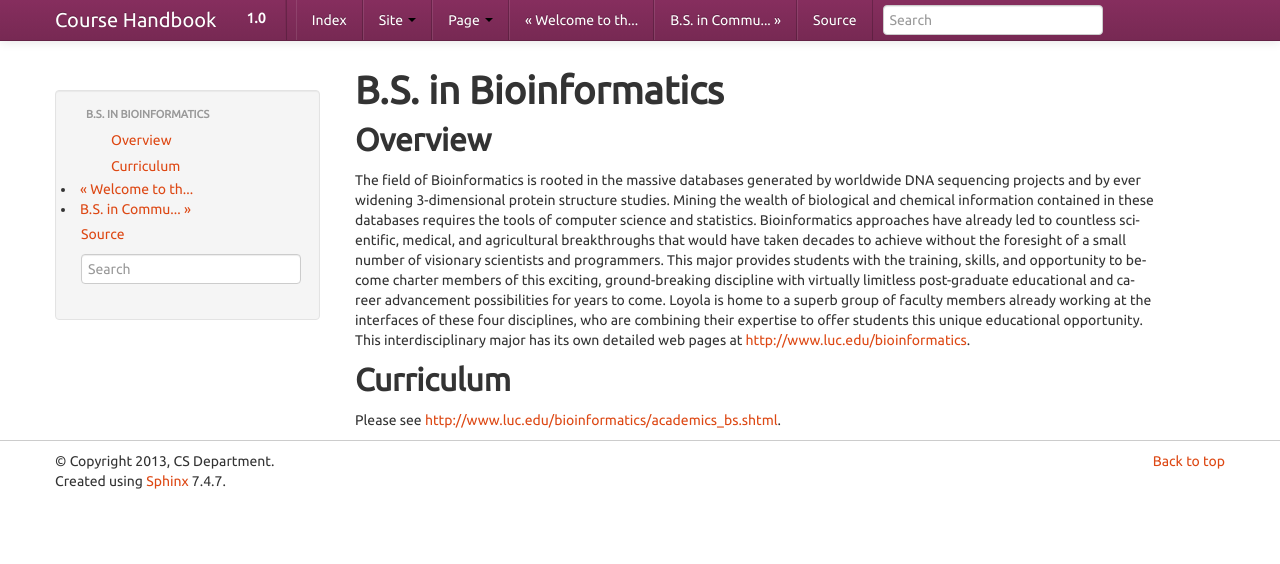
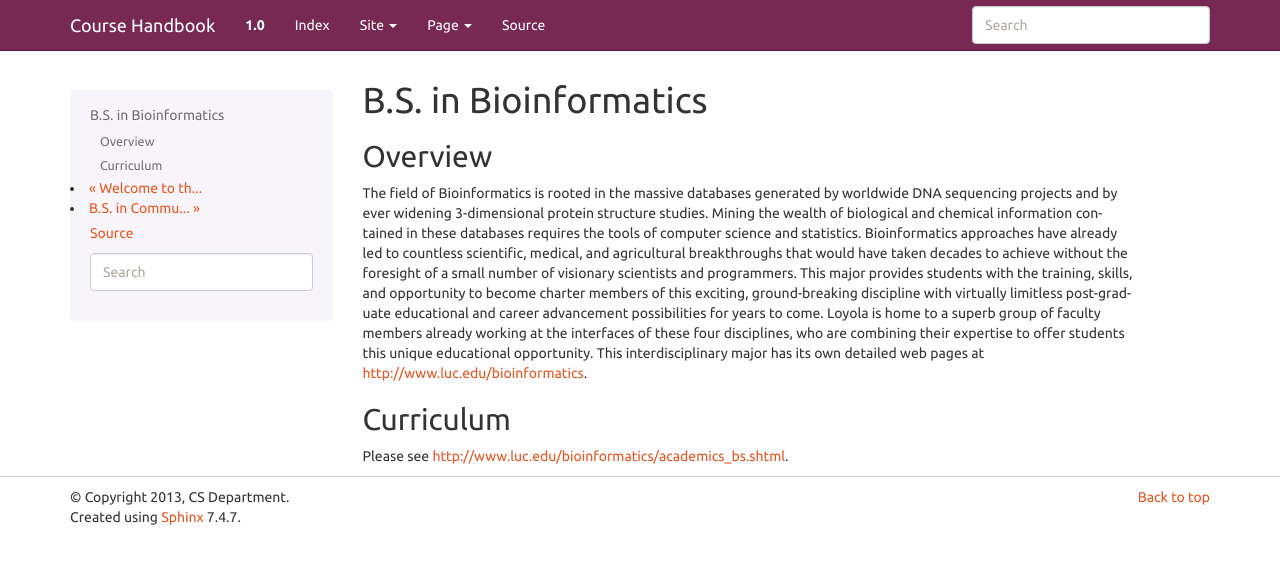
Before and after one commit to kyang5/coursedescriptions, a Sphinx documentation site: the page built from source/bsbi.rst, in a window 1280 px wide. Shown: the top 564 px of the page. Built offline with Sphinx 7.4.7, drawn with Linux system fonts in a browser that asks for light colours; some of the changed lines change nothing that is shown.

Commit message:
conf.py for Bootstrap 3 and simplified menu

```diff
--- a/source/conf.py
+++ b/source/conf.py
@@ -205,8 +205,12 @@ html_theme_options = {
     # Switching to -1 shows all levels.
     'globaltoc_depth': 2,
 
+
+    'navbar_sidebarrel': False,
+
     # A list of tuples containting pages to link to.  The value should
     # be in the form [(name, page), ..]
+
     'navbar_links': [('Index', 'genindex')],
 
     # Include hidden TOCs in Site navbar?
@@ -238,7 +242,7 @@ html_theme_options = {
     # Note that this is served off CDN, so won't be available offline.
     'bootswatch_theme': "united",
 
-    'bootstrap_version' : "2"
+    'bootstrap_version' : "3"
 
 }
 
```
